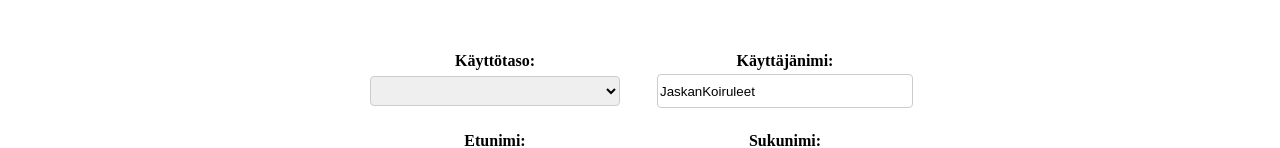
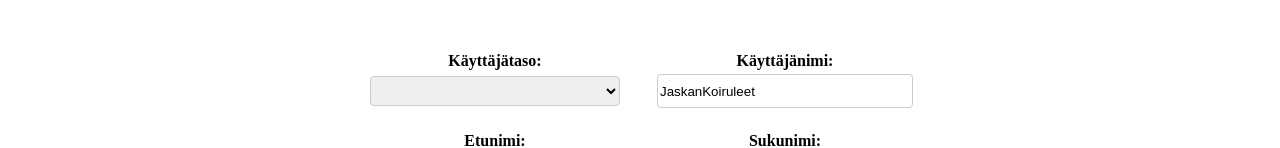
Before and after one commit to raumanm/ProjectHau, an Angular app in the folder frontend/angulartest-app/: page /addUser in a window 1280 px wide. Shown: the part 179-327 px from the top of the page. Built offline with nearby package versions, Linux system fonts and the light colour scheme.

Commit message:
Fix typo

```diff
--- a/frontend/angulartest-app/src/app/user.component/add-user.component.html
+++ b/frontend/angulartest-app/src/app/user.component/add-user.component.html
@@ -1,7 +1,7 @@
 <form [formGroup]="myForm" (ngSubmit)=onSubmit(myForm.value)>
         <table>
             <tr>
-                <th><label for="accessLevel">K&#228;ytt&#246;taso:</label></th>
+                <th><label for="accessLevel">K&#228;yttäjätaso:</label></th>
                 <th><label for="username">K&#228;ytt&#228;j&#228;nimi:</label></th>
             </tr>
             <tr>
```
